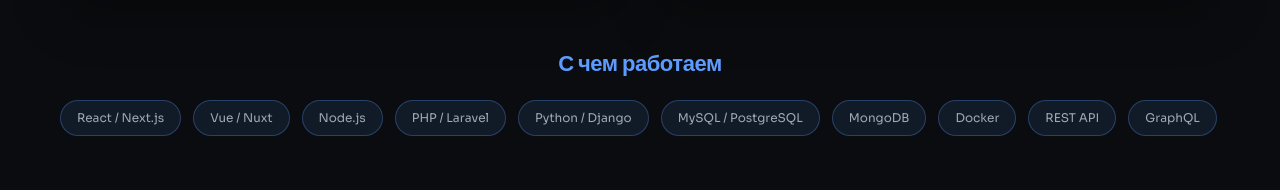
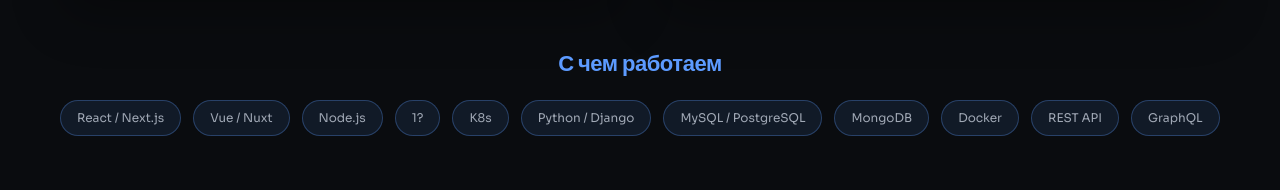
Before and after one commit to 5weeeeet/pfmarketing, a website: page sites.html in a window 1280 px wide. Shown: the part 1558-1748 px from the top of the page. Drawn offline with nearby package versions, Linux system fonts and the light colour scheme.

Commit message:
Update tech stack list

```diff
--- a/sites.html
+++ b/sites.html
@@ -1120,8 +1120,9 @@
                         <span class="tech-tag" style="padding: 8px 16px;">React / Next.js</span>
                         <span class="tech-tag" style="padding: 8px 16px;">Vue / Nuxt</span>
                         <span class="tech-tag" style="padding: 8px 16px;">Node.js</span>
-                        <span class="tech-tag" style="padding: 8px 16px;">PHP / Laravel</span>
-                        <span class="tech-tag" style="padding: 8px 16px;">Python / Django</span>
+                        <span class="tech-tag" style="padding: 8px 16px;">1?</span>
+                        <span class="tech-tag" style="padding: 8px 16px;">K8s</span>
+                                                <span class="tech-tag" style="padding: 8px 16px;">Python / Django</span>
                         <span class="tech-tag" style="padding: 8px 16px;">MySQL / PostgreSQL</span>
                         <span class="tech-tag" style="padding: 8px 16px;">MongoDB</span>
                         <span class="tech-tag" style="padding: 8px 16px;">Docker</span>
```
Also changed, not shown: sites/index.html (+3 -2 lines).
